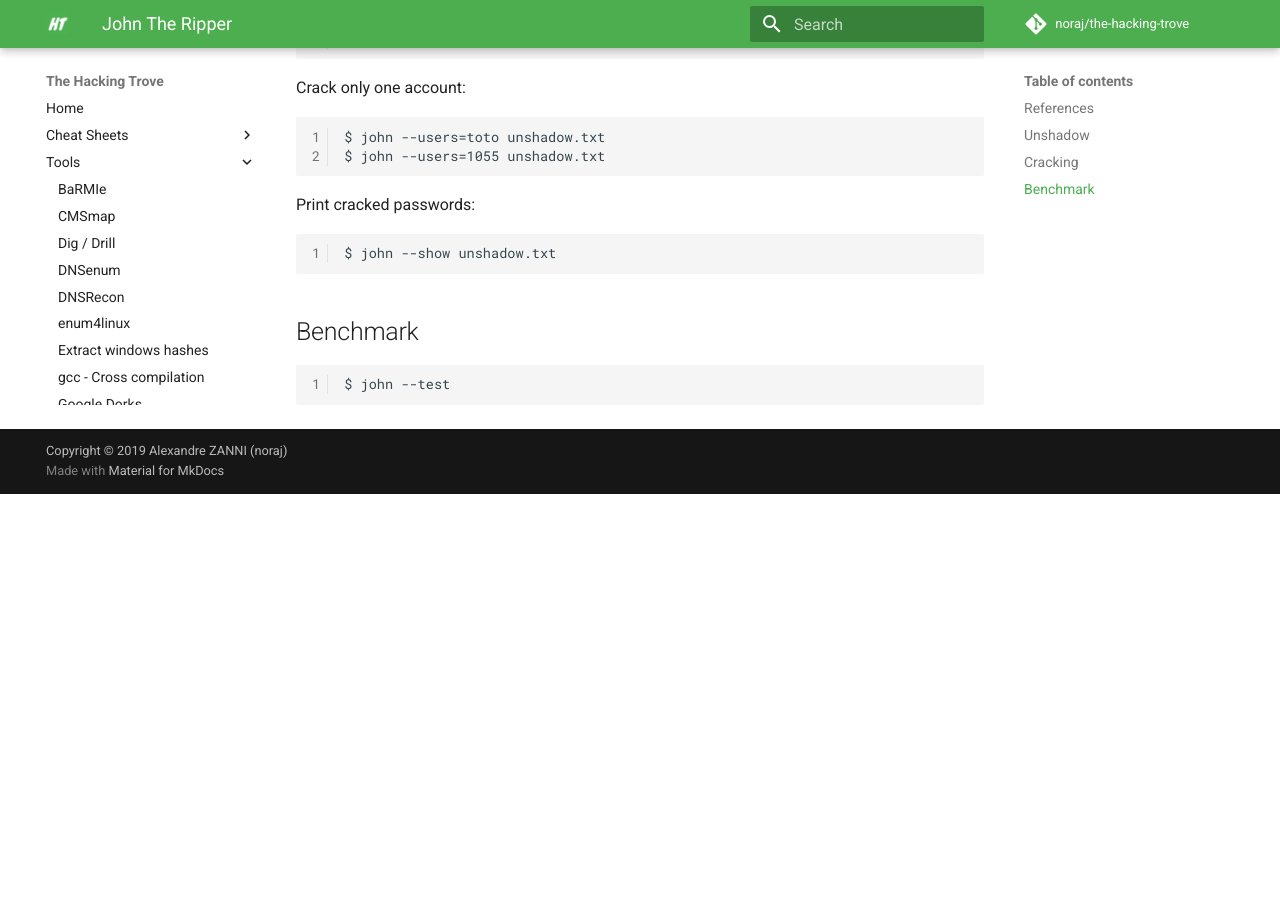
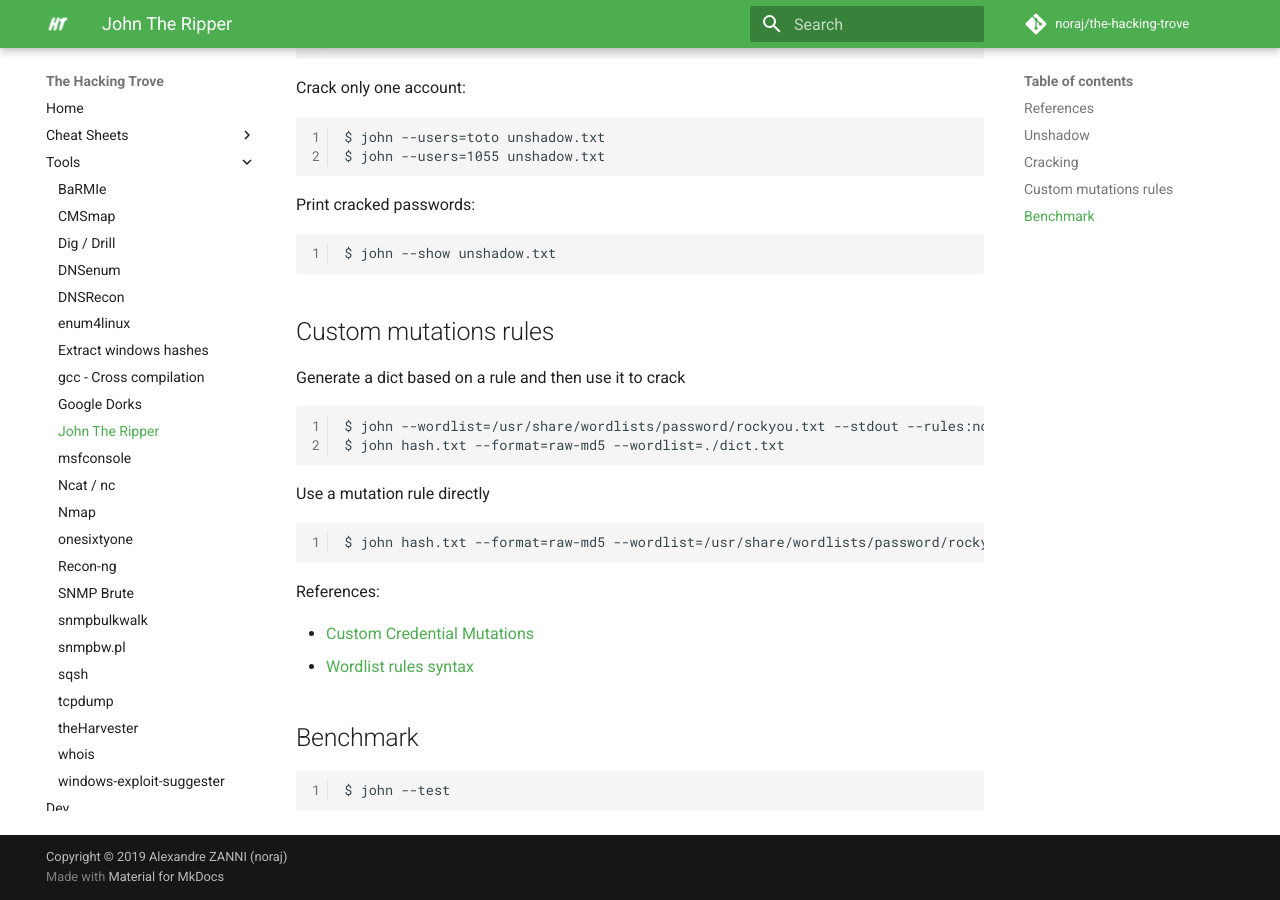
Before and after one commit to noraj/the-hacking-trove, an MkDocs documentation site: the page built from docs/Tools/john_the_ripper.md, in a window 1280 px wide and 900 px high, scrolled down 710 px. Built offline with MkDocs 1.6.1 and Material for MkDocs 9.7.7, drawn with Linux system fonts in a browser that asks for light colours; comment, search, counter and statistics services are not loaded; before the commit the page ends 1204 px from its top, so only the background shows below that.

Commit message:
add Custom mutations rules

````diff
--- a/docs/Tools/john_the_ripper.md
+++ b/docs/Tools/john_the_ripper.md
@@ -41,6 +41,26 @@
 $ john --show unshadow.txt
 ```
 
+## Custom mutations rules
+
+Generate a dict based on a rule and then use it to crack
+
+```
+$ john --wordlist=/usr/share/wordlists/password/rockyou.txt --stdout --rules:norajCommon02 > dict.txt
+$ john hash.txt --format=raw-md5 --wordlist=./dict.txt
+```
+
+Use a mutation rule directly
+
+```
+$ john hash.txt --format=raw-md5 --wordlist=/usr/share/wordlists/password/rockyou.txt --rules=norajCommon02
+```
+
+References:
+
+- [Custom Credential Mutations](https://metasploit.help.rapid7.com/docs/custom-credential-mutations)
+- [Wordlist rules syntax](https://www.openwall.com/john/doc/RULES.shtml)
+
 ## Benchmark
 
 ```
````
